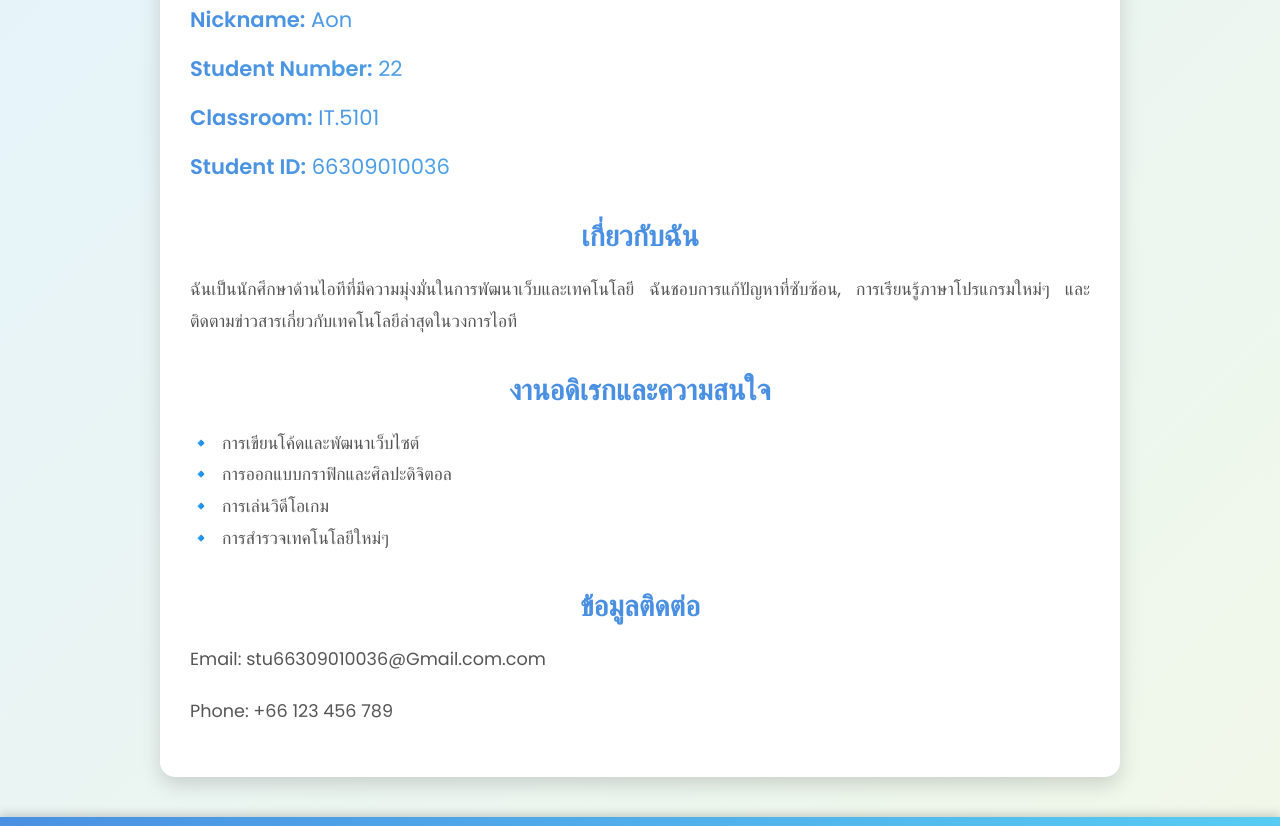
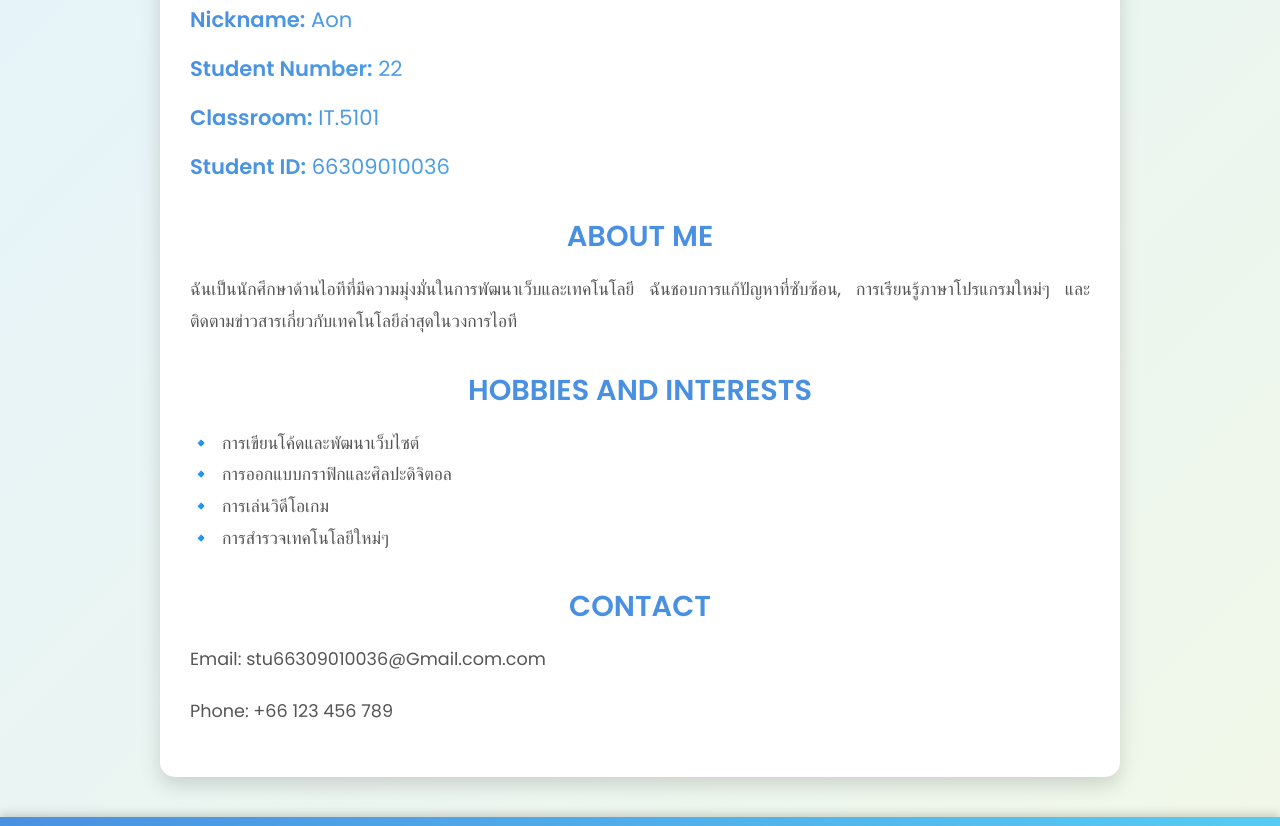
Before and after one commit to Aonney/Santi.github.io, a plain HTML site: page index.html in a window 1280 px wide. Shown: the part 555-1381 px from the top of the page. Drawn offline with Linux system fonts and the light colour scheme.

Commit message:
Update index.html

```diff
--- a/index.html
+++ b/index.html
@@ -194,13 +194,13 @@
         </div>
 
         <div class="additional-section">
-            <h3>เกี่ยวกับฉัน</h3>
+            <h3>About Me</h3>
             <p>
                 ฉันเป็นนักศึกษาด้านไอทีที่มีความมุ่งมั่นในการพัฒนาเว็บและเทคโนโลยี ฉันชอบการแก้ปัญหาที่ซับซ้อน,
                 การเรียนรู้ภาษาโปรแกรมใหม่ๆ และติดตามข่าวสารเกี่ยวกับเทคโนโลยีล่าสุดในวงการไอที
             </p>
 
-            <h3>งานอดิเรกและความสนใจ</h3>
+            <h3>Hobbies and Interests</h3>
             <ul>
                 <li>การเขียนโค้ดและพัฒนาเว็บไซต์</li>
                 <li>การออกแบบกราฟิกและศิลปะดิจิตอล</li>
@@ -208,7 +208,7 @@
                 <li>การสำรวจเทคโนโลยีใหม่ๆ</li>
             </ul>
 
-            <h3>ข้อมูลติดต่อ</h3>
+            <h3>Contact</h3>
             <p>Email: stu66309010036@Gmail.com.com</p>
             <p>Phone: +66 123 456 789</p>
         </div>
```
